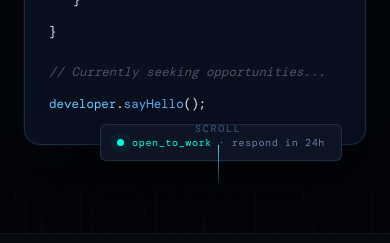
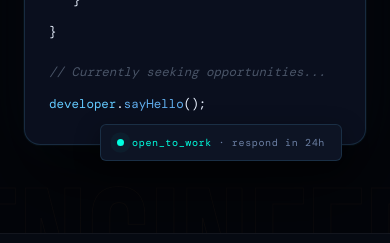
Before and after one commit to Rafsun-Islam/portfolio, a React (Vite) app: page / in a window 390 px wide. Shown: the part 1000-1243 px from the top of the page. Built offline with nearby package versions, Linux system fonts and the light colour scheme; a web font is replaced by a local one.

Commit message:
Disable Scroll Indicator in responsive

```diff
--- a/src/components/Hero.jsx
+++ b/src/components/Hero.jsx
@@ -116,7 +116,7 @@ export default function Hero() {
       </div>
 
       {/* Scroll indicator */}
-      <div className="absolute bottom-10 left-1/2 -translate-x-1/2 flex flex-col items-center gap-2 z-[1] hero-anim animate-rise animate-delay-1300">
+      <div className="absolute bottom-8 lg:bottom-10 left-1/2 -translate-x-1/2 flex-col items-center gap-2 z-[1] hero-anim animate-rise animate-delay-1300 hidden lg:flex">
         <span className="font-mono-dm text-[0.62rem] text-muted tracking-[0.18em] uppercase">Scroll</span>
         <div
           className="w-px h-12 animate-scroll-bar"
```
